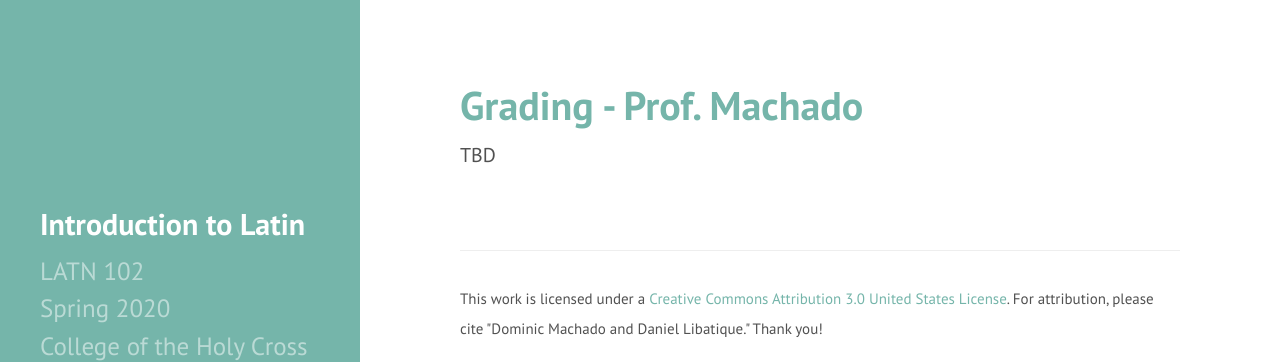
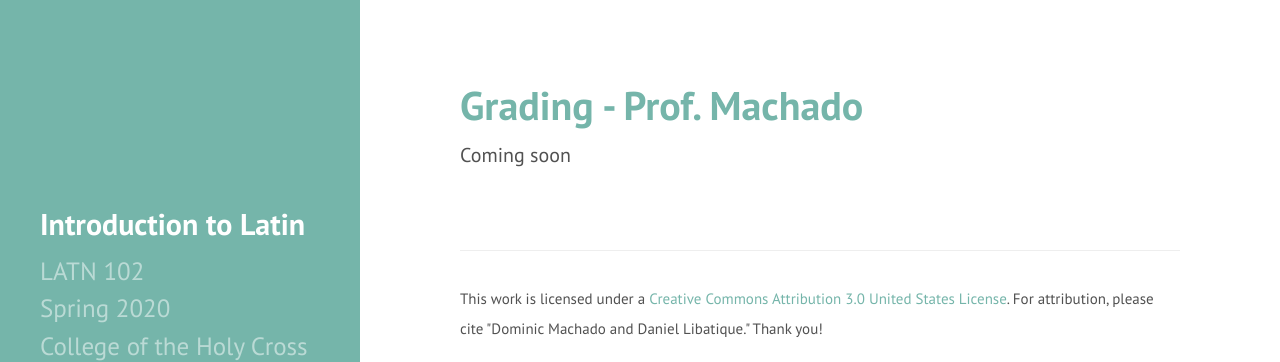
Before and after one commit to DLibatique/LATN102-S20, a Jekyll site: the page built from _pages/grading-DM.md, in a window 1280 px wide. Shown: the top 362 px of the page. Built offline with Jekyll 4.4.1, drawn with Linux system fonts in a browser that asks for light colours.

Commit message:
added in

```diff
--- a/_pages/grading-DM.md
+++ b/_pages/grading-DM.md
@@ -6,4 +6,4 @@
 permalink: grading-DM
 ---
 
-TBD
+Coming soon
```
